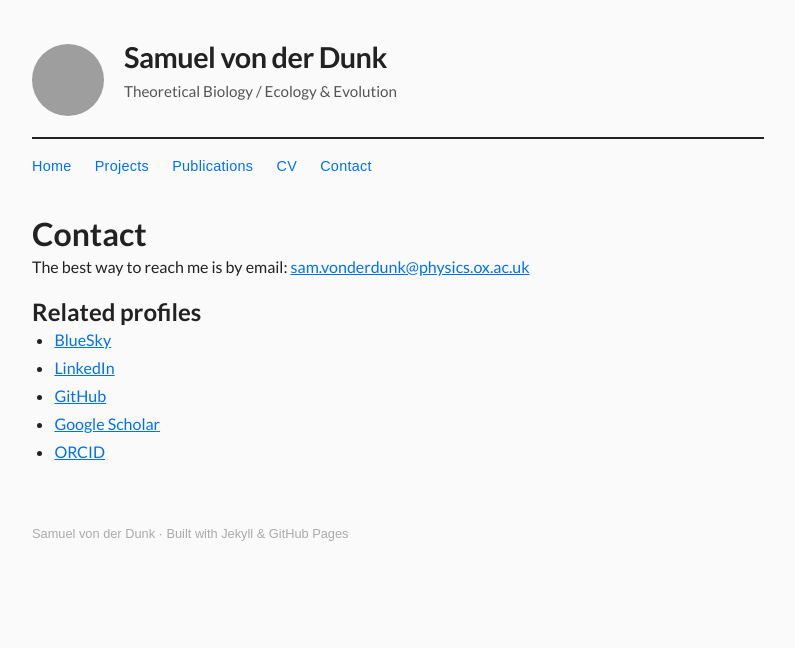
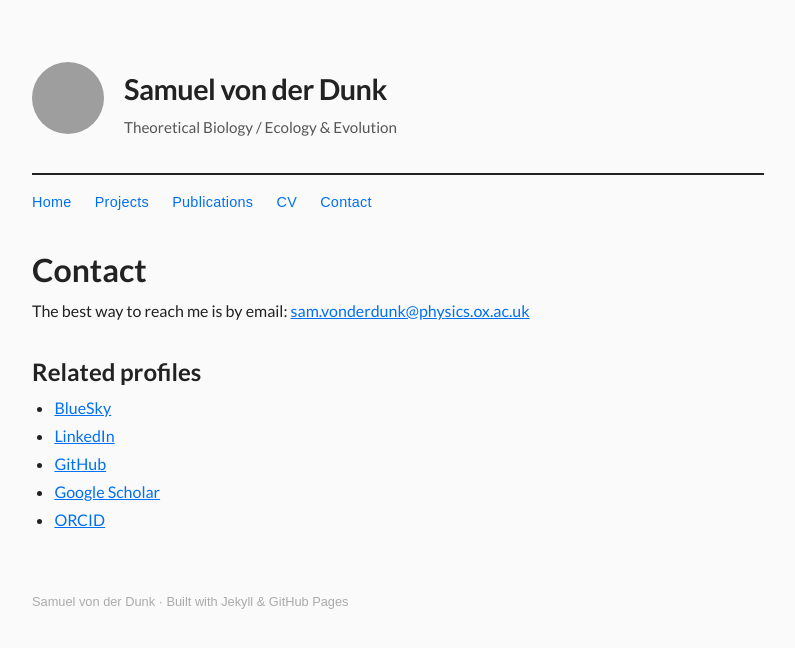
Before and after one commit to samvonderdunk/samvonderdunk.github.io, a Jekyll site: the page built from contact.md, in a window 1280 px wide. Shown: the top 648 px of the page, without its empty margins (242-1037 px from the left). Built offline with Jekyll 4.4.1, drawn with Linux system fonts in a browser that asks for light colours; grey boxes are pictures that could not be loaded.

Commit message:
Update default.html

```diff
--- a/_layouts/default.html
+++ b/_layouts/default.html
@@ -32,7 +32,7 @@
       letter-spacing: 0.3px;
     }
     nav a:hover { text-decoration: underline; }
-    h1, h2, h3 { font-family: 'Lato', sans-serif; }
+    h1, h2, h3 { font-family: 'Lato', sans-serif; ; margin-top: 2rem; margin-bottom: 0.5rem; }
     p  { line-height: 1.75; margin-bottom: 1rem; }
     ul { padding-left: 1.4rem; line-height: 1.75; }
     a  { color: #0070f3; }
```
Lines whose indentation alone changed are shown as unchanged.
